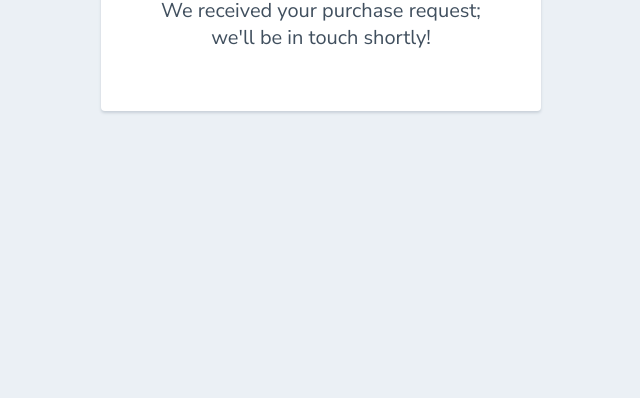
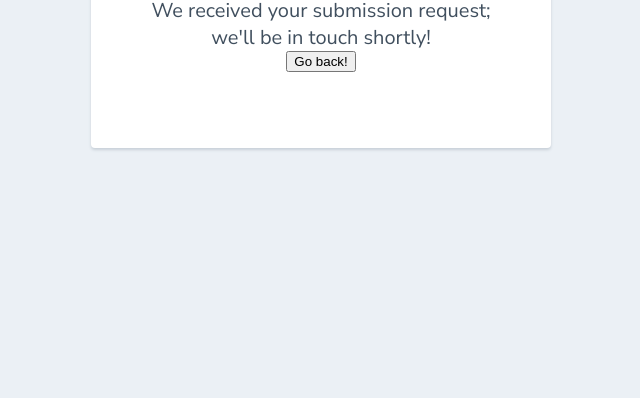
Before and after one commit to Ksgz/thehercules, a plain HTML site: page success.html in a window 1280 px wide. Shown: the part 402-800 px from the top of the page, without its empty margins (319-959 px from the left). Drawn offline with Linux system fonts and the light colour scheme.

Commit message:
Update success.html

```diff
--- a/success.html
+++ b/success.html
@@ -44,7 +44,10 @@
         <i class="checkmark">✓</i>
       </div>
         <h1>Success</h1>
-        <p>We received your purchase request;<br/> we'll be in touch shortly!</p>
+        <p>We received your submission request;<br/> we'll be in touch shortly!</p>
+        <form>
+          <input type="button" value="Go back!" onclick="history.back()">
+         </form>
       </div>
     </body>
 </html>
```
